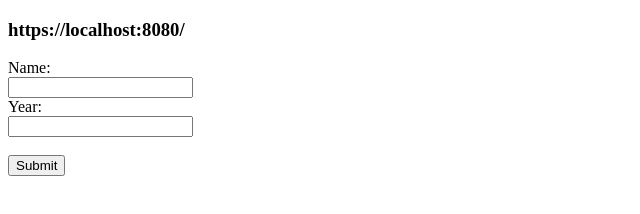
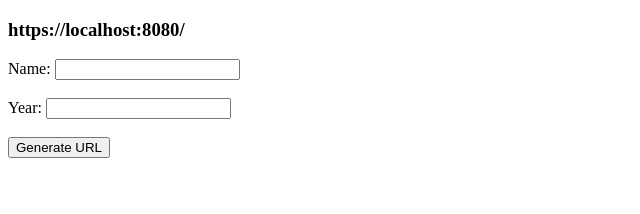
Before and after one commit to acciojob/sharable-urls-jayakrishnapalla05, a website: page main.html in a window 1280 px wide. Shown: the whole page, without its empty margins (0-640 px from the left). Drawn offline with Linux system fonts and the light colour scheme.

Commit message:
created a submission

```diff
--- a/main.html
+++ b/main.html
@@ -1,14 +1,16 @@
 <!DOCTYPE html>
 <html>
   <body>
+  <h3 id="url">https://localhost:8080/</h3>
 	  <form id="urlForm">
-	<h3 id="url">https://localhost:8080/</h3>
-	<label for="name">Name:</label><br>
-	<input type="text" id="name" name="name"><br>
-	<lable for="year">Year:</label><br>
-	<input type="year" name="year" id="year"><br>
-		<br>
-	<button type="submit" id="submit" onclick="update()">Submit</button>
+    <label for="name">Name:</label>
+    <input type="text" id="name" name="name" required><br><br>
+
+    <label for="year">Year:</label>
+    <input type="number" id="year" name="year" required><br><br>
+
+    <input type="submit" value="Generate URL" id="button">
+  </form>
 
     <script type="text/javascript" src="./script.js">
 </script>
```
